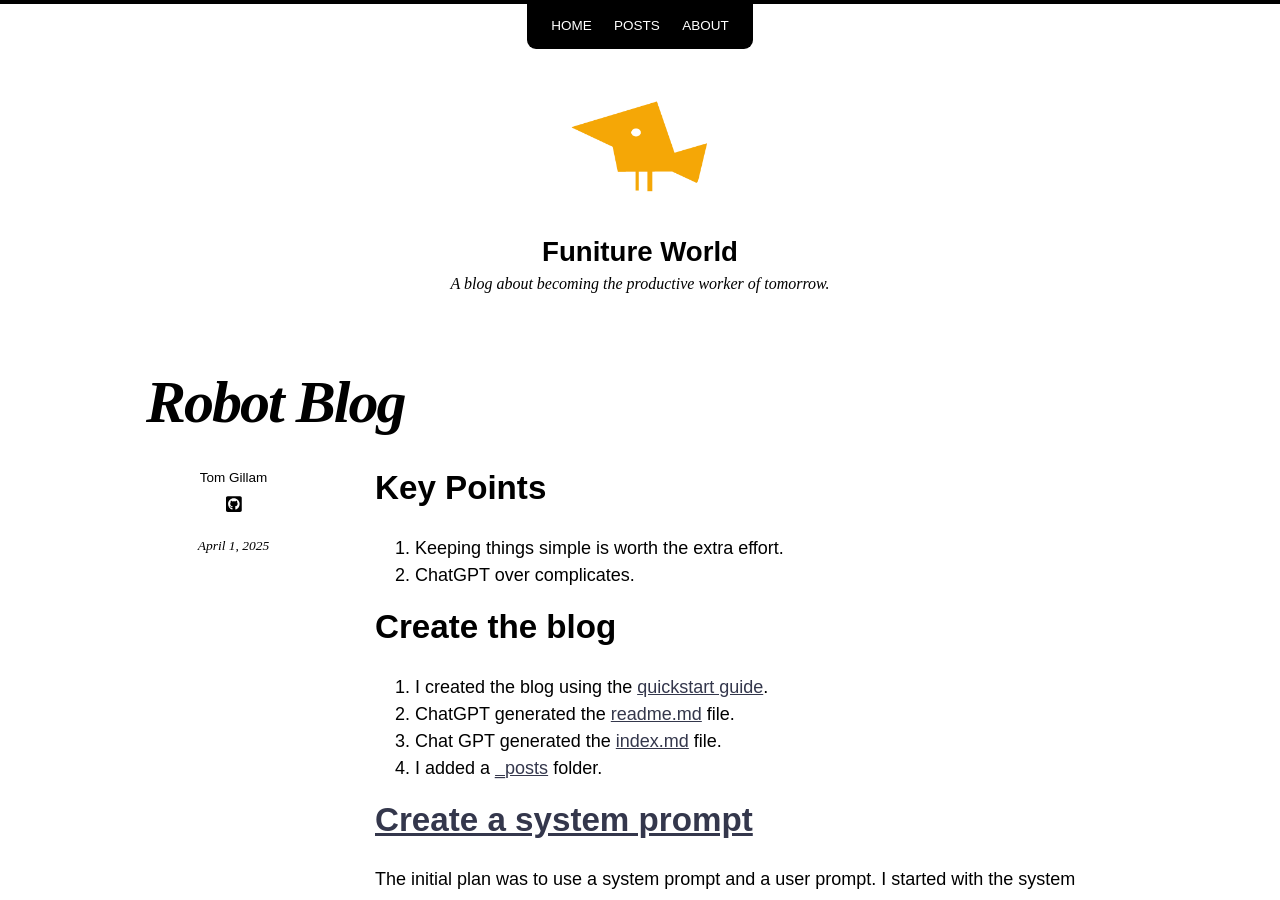
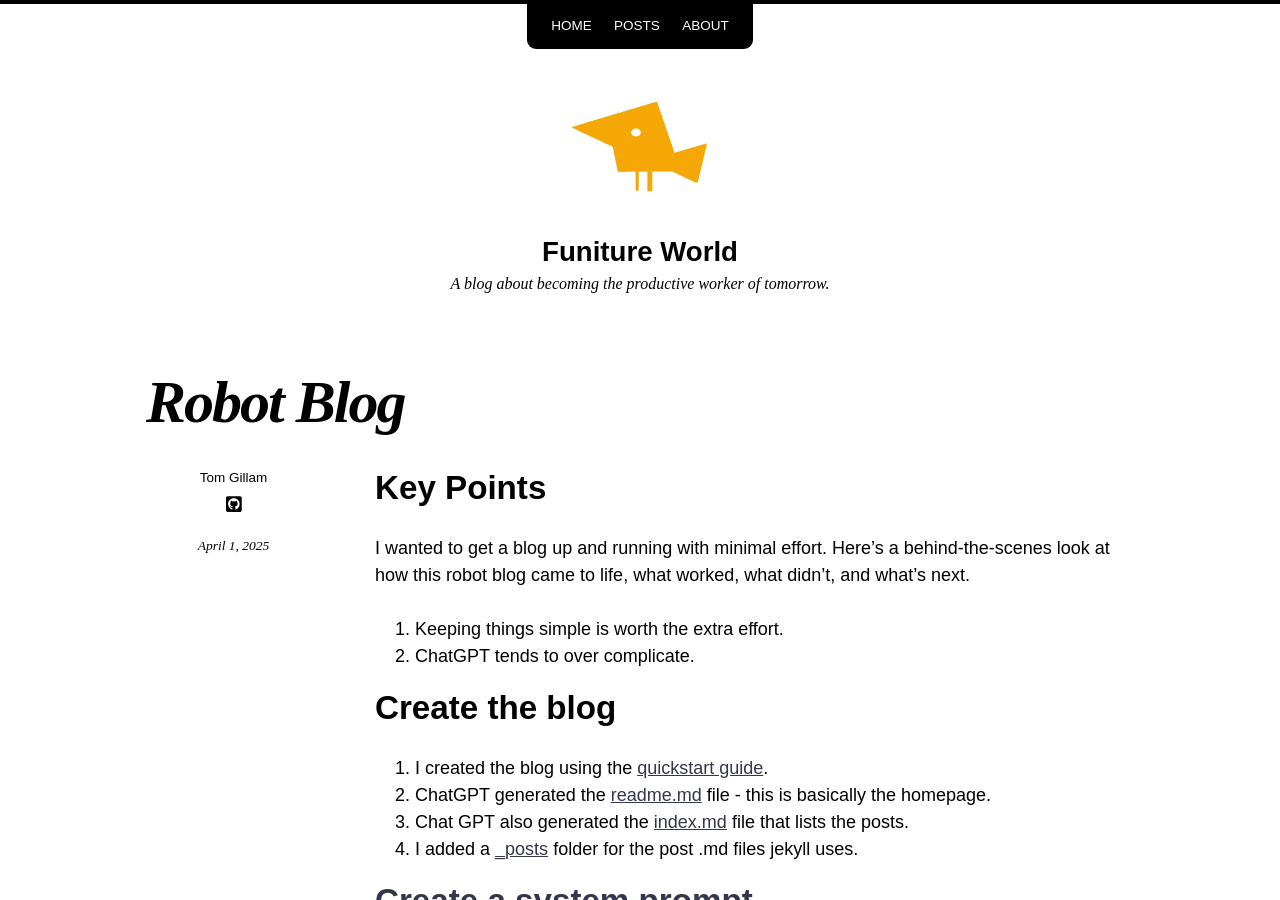
Before and after one commit to tsgillam/funitureworld, a Jekyll site: the page built from _posts/2025-04-01-robot-blog.md, in a window 1280 px wide and 900 px high. Built offline with Jekyll 4.4.1, drawn with Linux system fonts in a browser that asks for light colours; nearby versions of some CDN libraries; our own code applies the rules of GitHub Pages for plain Markdown files; some of the changed text lies outside the part shown.

Commit message:
Update 2025-04-01-robot-blog.md

````diff
--- a/_posts/2025-04-01-robot-blog.md
+++ b/_posts/2025-04-01-robot-blog.md
@@ -1,12 +1,14 @@
 # Key Points
+I wanted to get a blog up and running with minimal effort. Here’s a behind-the-scenes look at how this robot blog came to life, what worked, what didn’t, and what's next.
+
 1. Keeping things simple is worth the extra effort.
-2. ChatGPT over complicates.
+2. ChatGPT tends to over complicate.
 
 # Create the blog
 1. I created the blog using the [quickstart guide](https://docs.github.com/en/pages/quickstart).
-2. ChatGPT generated the [readme.md](https://chatgpt.com/prompt=Write%20a%20basic%20readme.md%20file%20for%20a%20fake%20blog%20with%20posts%20generated%20by%20Chatgpt) file.
-3. Chat GPT generated the [index.md](https://github.com/tsgillam/robot-blog/blob/main/index.md) file.
-4. I added a [_posts](https://github.com/tsgillam/robot-blog/tree/main/_posts) folder.
+2. ChatGPT generated the [readme.md](https://chatgpt.com/prompt=Write%20a%20basic%20readme.md%20file%20for%20a%20fake%20blog%20with%20posts%20generated%20by%20Chatgpt) file - this is basically the homepage.
+3. Chat GPT also generated the [index.md](https://github.com/tsgillam/robot-blog/blob/main/index.md) file that lists the posts.
+4. I added a [_posts](https://github.com/tsgillam/robot-blog/tree/main/_posts) folder for the post .md files jekyll uses.
 
 # [Create a system prompt](https://chatgpt.com/prompt=Write%20a%20system%20prompt%20template%20that%20accepts%20a%20persona%20and%20writes%20a%20blog%20post%20on%20a%20topic)
 The initial plan was to use a system prompt and a user prompt. I started with the system prompt.
@@ -70,7 +72,7 @@ Keep the blog post simple and short.
   Please write the blog post now, following the system’s instructions.
 ```
 
-The ChatGPT personas were too complicated and too much. Here is the final persona file.
+After experimenting with pirate slang and rapper personas, I realized the ChatGPT personas were painful. Here is the final persona file.
 
 ```yaml
 ben_bernanke:
@@ -139,5 +141,5 @@ Sometimes, markets do get excited. But sometimes, they’re just early to the tr
 
 — Ben
 
-# Next Steps
+# What's next
 1. Use ChatGPT to automate blog post editing.
````
